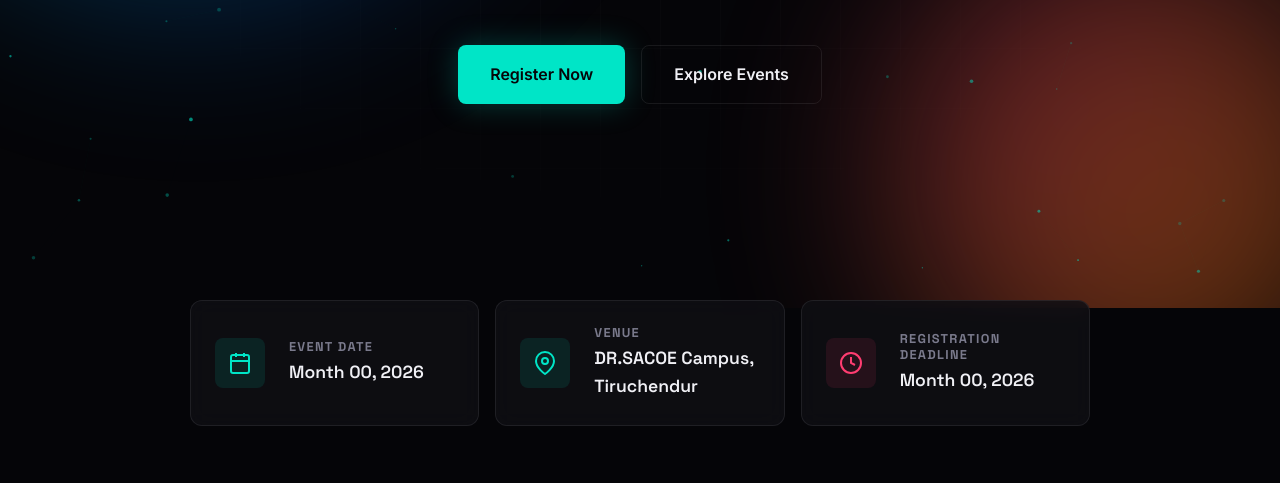
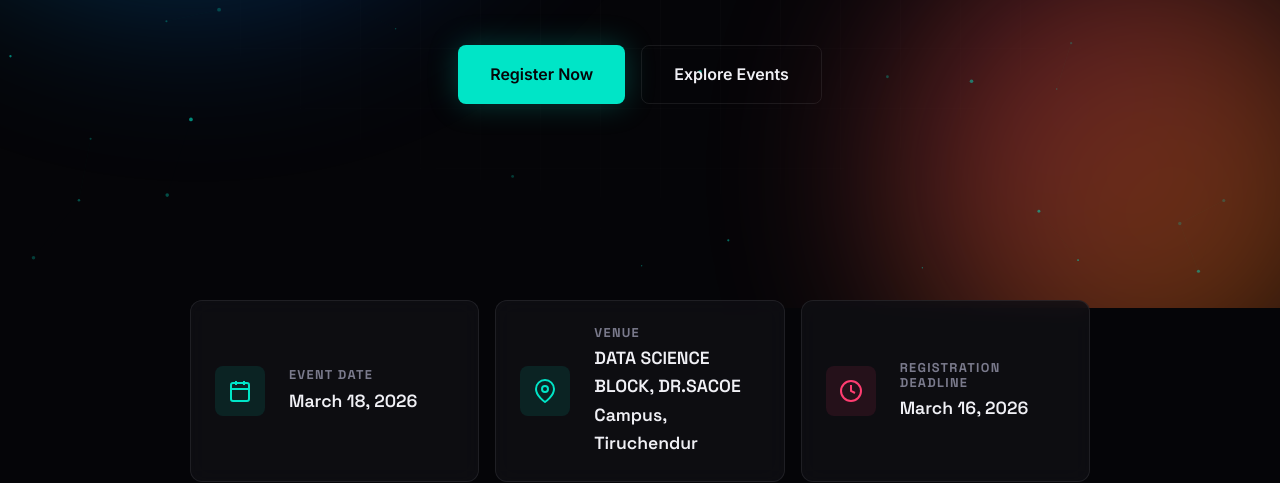
Before and after one commit to maheemax-ux/live, a plain HTML site: page index.html in a window 1280 px wide. Shown: the part 492-975 px from the top of the page. Drawn offline with Linux system fonts and the light colour scheme.

Commit message:
Update index.html

```diff
--- a/index.html
+++ b/index.html
@@ -90,7 +90,7 @@
             </div>
             <div class="detail-content">
               <h3 class="detail-label">Event Date</h3>
-              <p class="detail-value">Month 00, 2026</p>
+              <p class="detail-value">March 18, 2026</p>
             </div>
           </div>
           <div class="detail-card animate-reveal delay-1">
@@ -99,7 +99,7 @@
             </div>
             <div class="detail-content">
               <h3 class="detail-label">Venue</h3>
-              <p class="detail-value">DR.SACOE Campus, Tiruchendur</p>
+              <p class="detail-value">DATA SCIENCE BLOCK, DR.SACOE Campus, Tiruchendur</p>
             </div>
           </div>
           <div class="detail-card animate-reveal delay-2">
@@ -108,7 +108,7 @@
             </div>
             <div class="detail-content">
               <h3 class="detail-label">Registration Deadline</h3>
-              <p class="detail-value">Month 00, 2026</p>
+              <p class="detail-value">March 16, 2026</p>
             </div>
           </div>
         </div>
```
